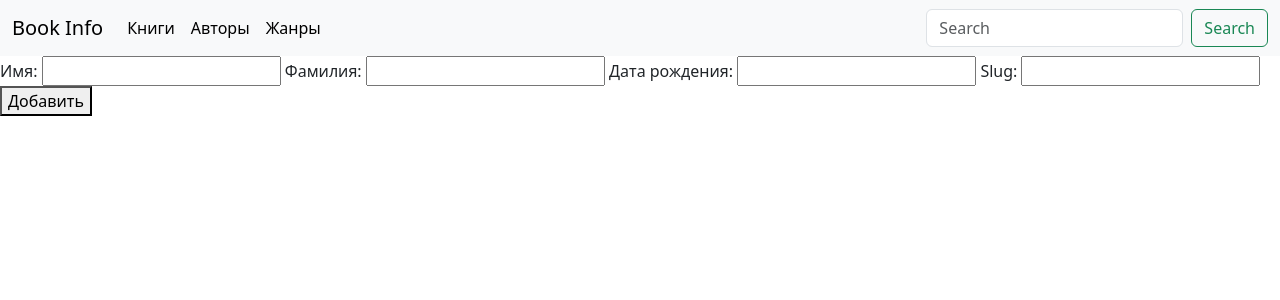
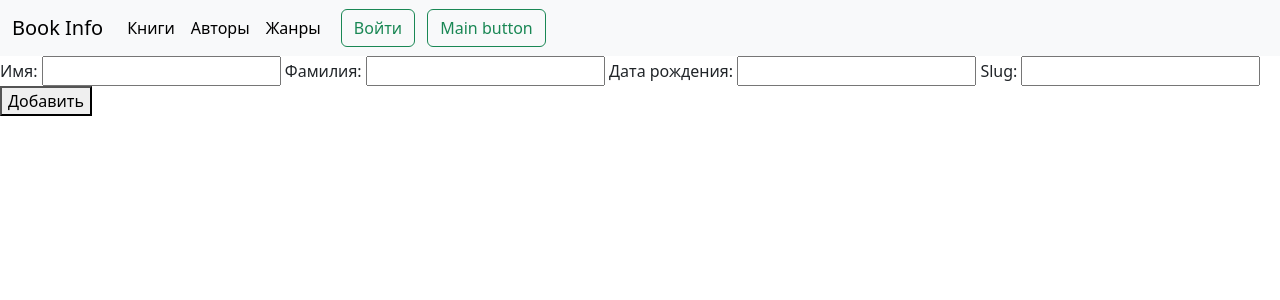
Before and after one commit to KorytkoSergey/book_info, a Django app: page /reader_create/ in a window 1280 px wide. Shown: the top 300 px of the page. Run offline with Django 4.2, Linux system fonts and the light colour scheme.

Commit message:
добавлена авторизация на сайте для суперюзера

```diff
--- a/book_info/book/templates/book/base.html
+++ b/book_info/book/templates/book/base.html
@@ -36,9 +36,11 @@
         </li>
         {% endif %}
       </ul>
-      <form class="d-flex" method="get" role="search">
-        <input class="form-control me-2" name="title" type="search" placeholder="Search" aria-label="Search">
-        <button class="btn btn-outline-success" type="submit">Search</button>
+      <form class="container-fluid justify-content-start">
+     <a href="{% url 'reader:login' %}" class="btn btn-outline-success me-2">Войти</a>
+
+
+        <button class="btn btn-outline-success me-2" type="button">Main button</button>
       </form>
     </div>
   </div>
--- a/book_info/book_info/settings.py
+++ b/book_info/book_info/settings.py
@@ -25,7 +25,7 @@ SECRET_KEY = 'django-insecure-!n++!tmb==%so8_ig3440+=&=-0n8^wlh9n3%_e_@7c@54y50&
 # SECURITY WARNING: don't run with debug turned on in production!
 DEBUG = True
 
-ALLOWED_HOSTS = ['158.160.108.163', 'example.com', 'localhost']
+ALLOWED_HOSTS = ['158.160.108.163', 'example.com', 'localhost', '127.0.0.1']
 
 
 # Application definition
--- a/book_info/reader/urls.py
+++ b/book_info/reader/urls.py
@@ -9,5 +9,6 @@ urlpatterns = [
     path('reader_list/', views.SearchReader.as_view(), name='reader_list'),
     path('reader_update/<slug:slug>/', views.ReaderUpdate.as_view(), name='reader_update'),
     path('reader_del/<slug:slug>/', views.ReaderDelete.as_view(), name='reader_del'),
+    path('login/', views.UserLogin.as_view(), name='login'),
 
 ]
--- a/book_info/reader/views.py
+++ b/book_info/reader/views.py
@@ -1,5 +1,8 @@
+from django.contrib.auth import authenticate, login
+from django.contrib.auth.views import LoginView
 from django.shortcuts import render
 from django.urls import reverse_lazy
+from django.views import View
 from django.views.generic import CreateView, ListView, UpdateView, DeleteView
 from reader import models, forms
 from django.shortcuts import redirect
@@ -54,3 +57,19 @@ class ReaderDelete(TitleMixin, DeleteView):
     model = models.Reader
     template_name = 'reader/reader_del.html'
     success_url = reverse_lazy('reader:reader_list')
+
+
+class UserLogin(TitleMixin, View):
+    template_name = 'reader/login.html'
+
+    def post(self, request):
+        username = request.POST.get('username')
+        password = request.POST.get('password')
+        user = authenticate(request, username=username, password=password)
+        if user is not None:
+            login(request, user)
+            return redirect('/index')
+        return render(request, self.template_name)
+
+    def get(self, request):
+        return render(request, self.template_name)
```
Also changed, not shown: book_info/reader/templates/reader/login.html (added, +8 -0 lines), book_info/db.sqlite3.
